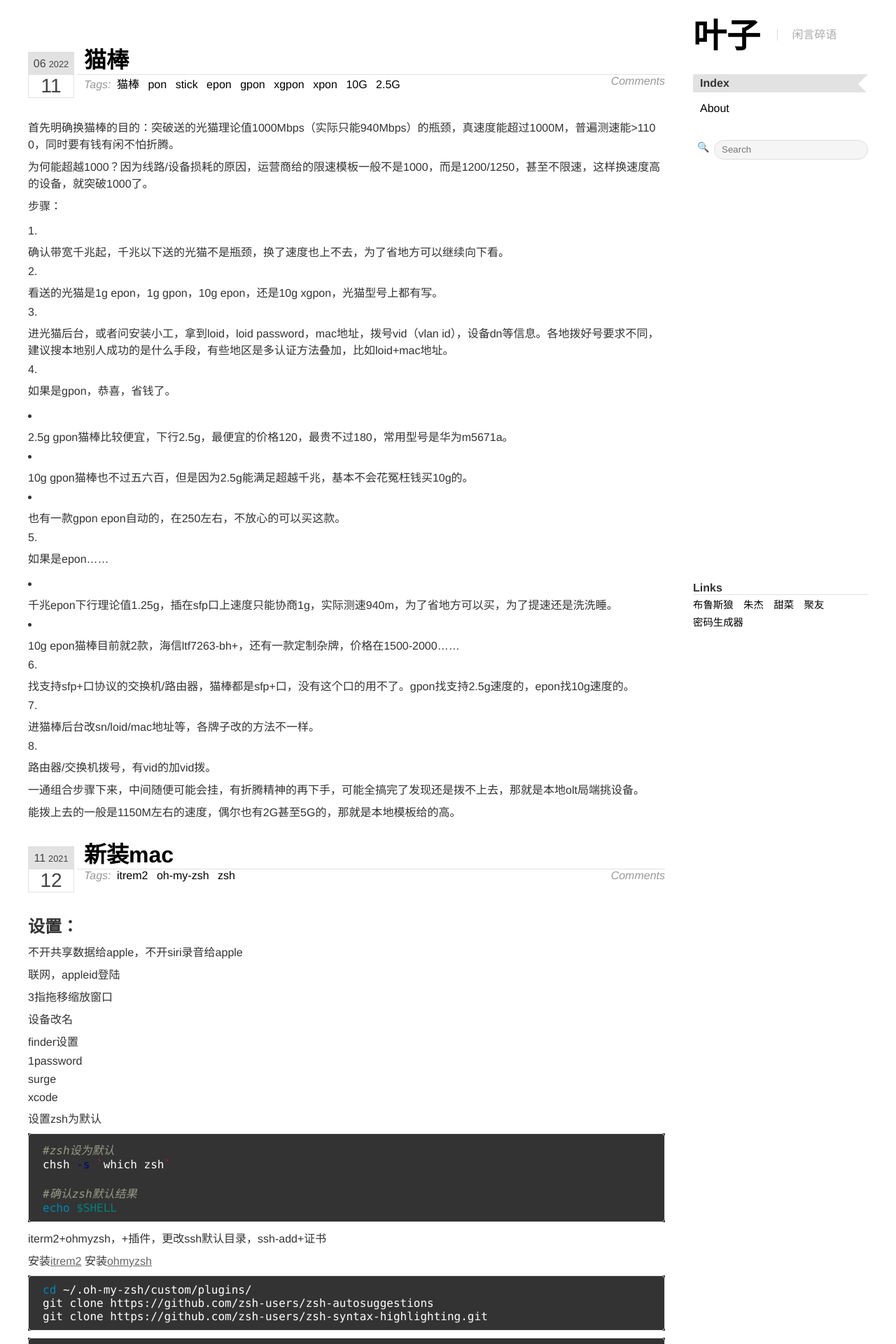
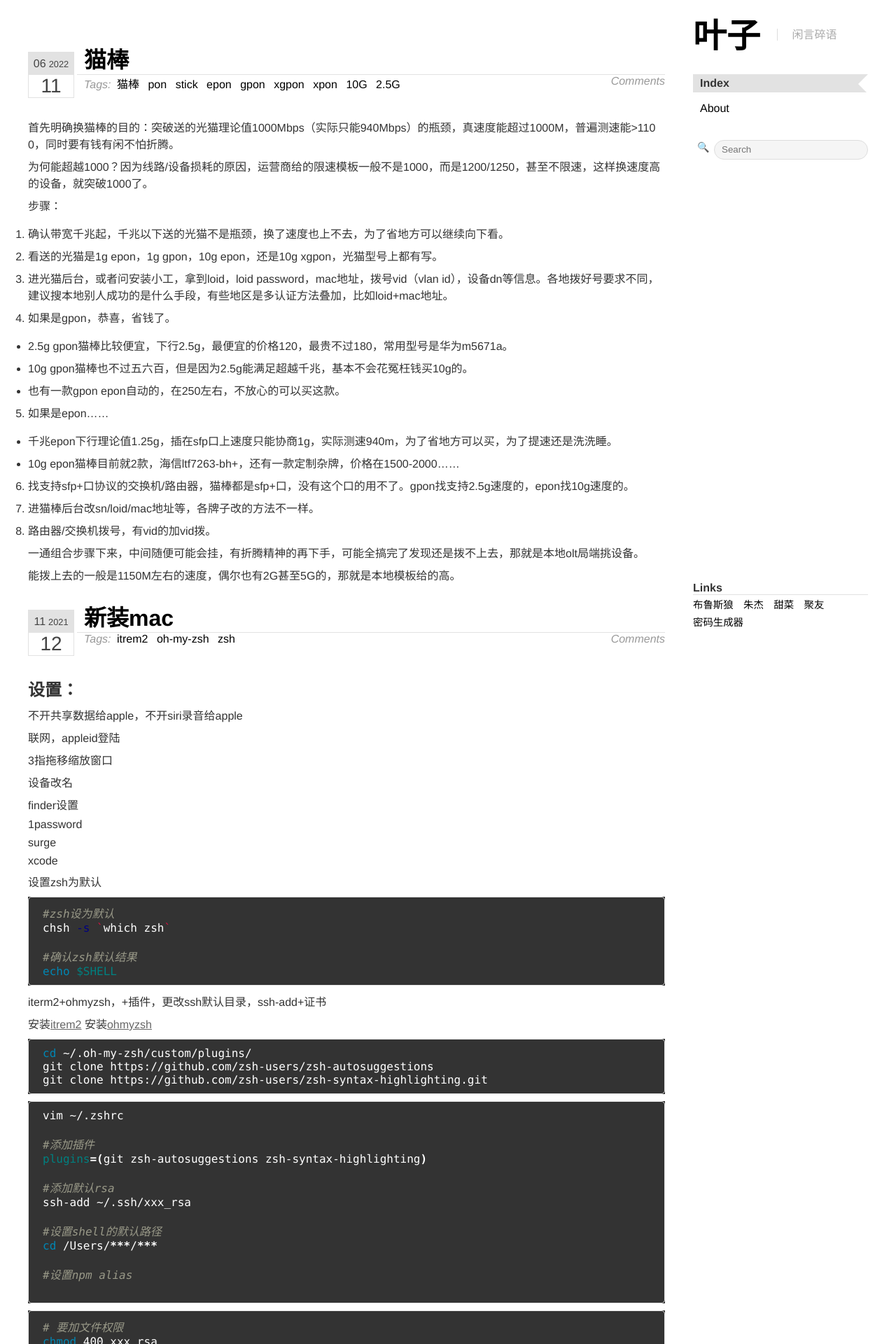
Before and after one commit to yeeh/blog.yeeh.org, a Jekyll site: the page built from index.html, in a window 1280 px wide. Shown: the top 1920 px of the page at 70% size. Built offline with Jekyll 4.4.1, drawn with Linux system fonts in a browser that asks for light colours; the list of posts is cut into pages by our own code.

Commit message:
🔧 ul ol

```diff
--- a/assets/css.css
+++ b/assets/css.css
@@ -93,7 +93,7 @@ embed{ display: none;}
 .entry-content p, .entry-content li{ margin-top:8px;}
 .entry-content h1, .entry-content h2, .entry-content h3, .entry-content h4, .entry-content h5, .entry-content h6{ margin-top: 20px; }
 .entry-content .highlight {margin: 10px 0;}
-.entry-content ul, .entry-content ol{ list-style-position:inside; margin-top: 16px;}
+.entry-content ul, .entry-content ol{ margin-top: 16px;}
 .entry-content ul{ list-style-type: disc;}
 .entry-content ol{ list-style-type: decimal;}
 .entry-readmore{ padding:20px 0;}
```
